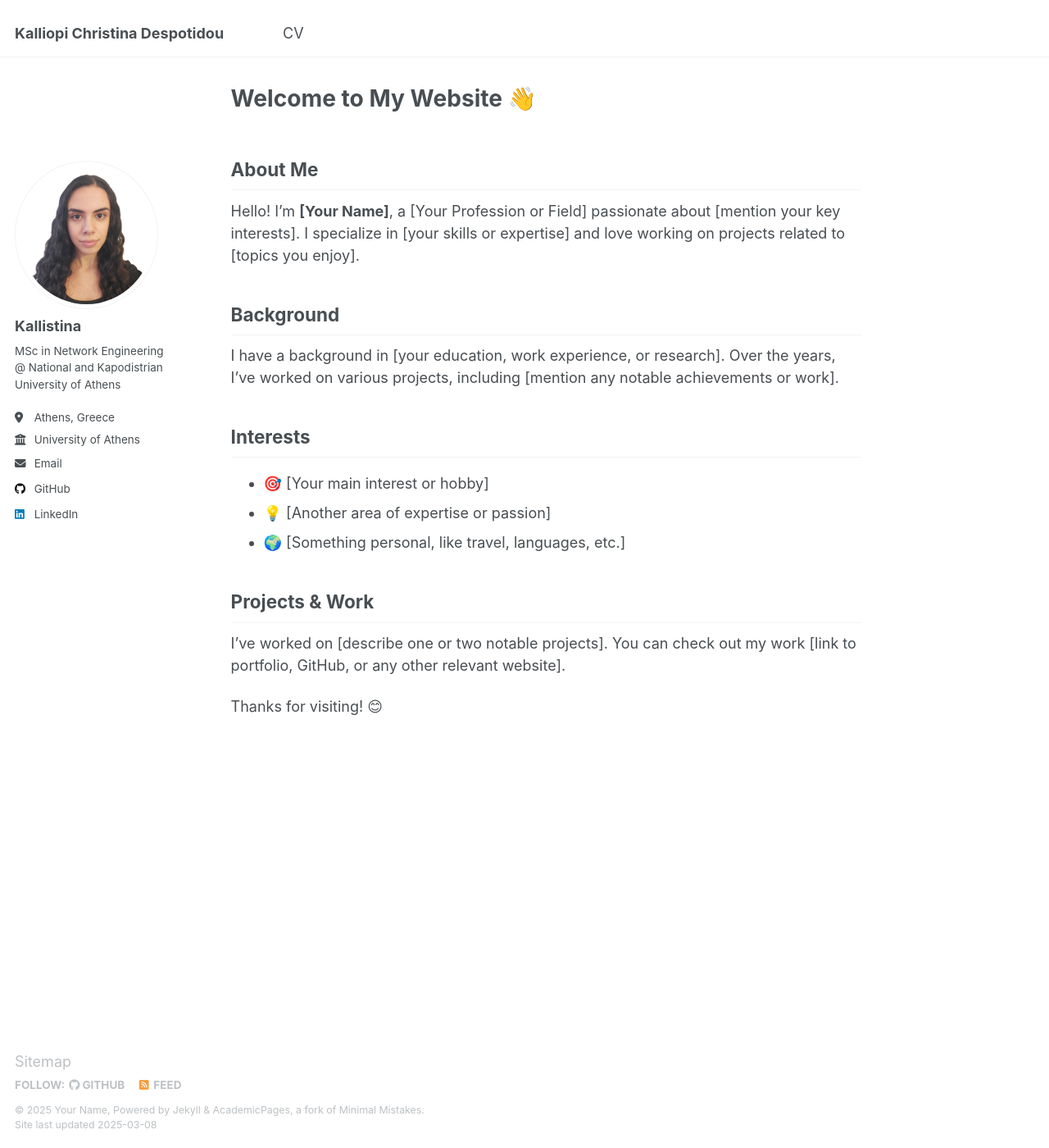
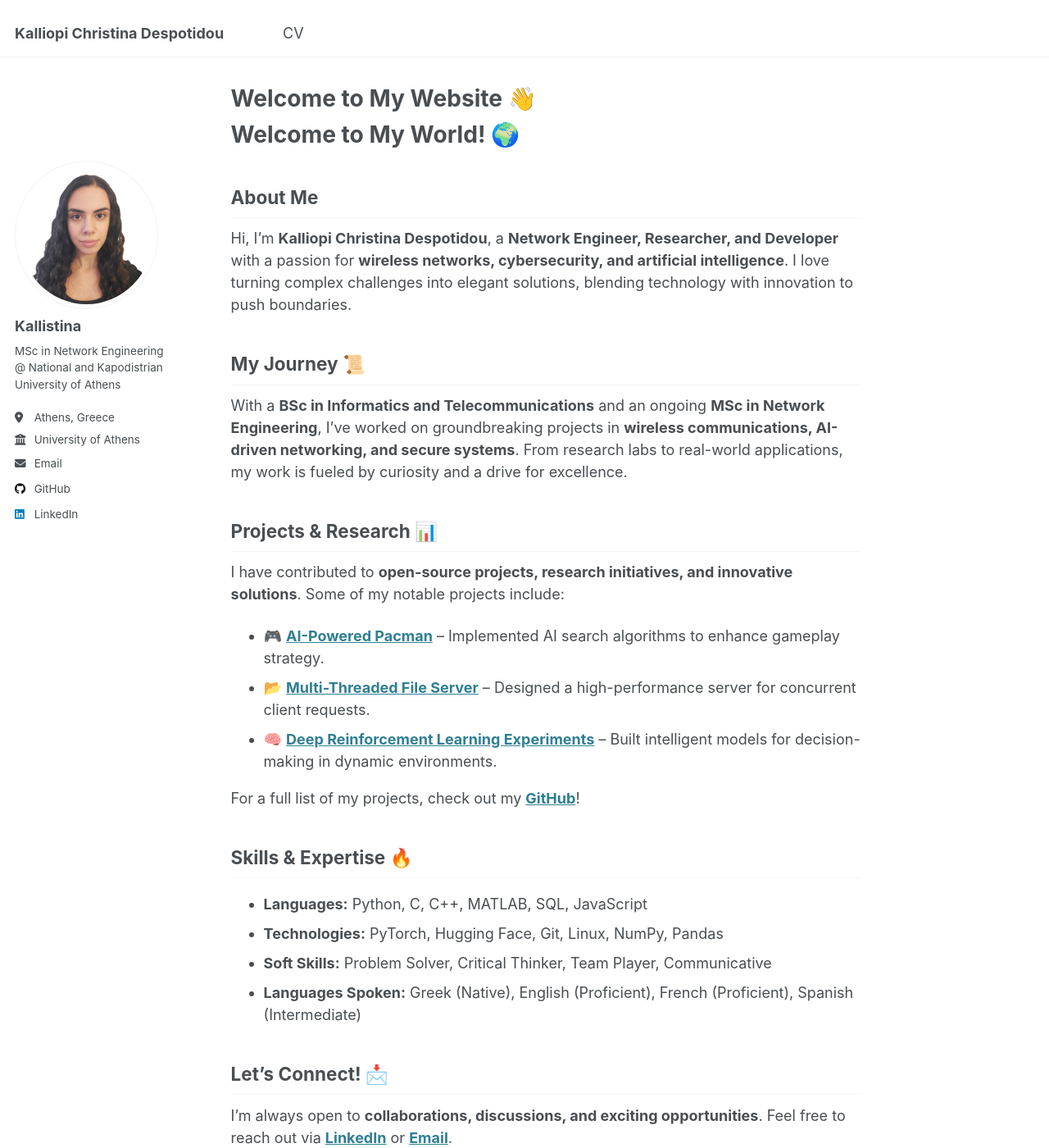
Before and after one commit to Kallistina/Kallistina.github.io, a Jekyll site: the page built from _pages/about.md, in a window 1280 px wide and 1400 px high. Shown: the whole window at 82% size. Built offline with Jekyll 4.4.1, drawn with Linux system fonts in a browser that asks for light colours; some of the changed text lies outside the part shown.

Commit message:
Update about.md

```diff
--- a/_pages/about.md
+++ b/_pages/about.md
@@ -7,18 +7,30 @@ redirect_from:
   - /about.html
 ---
 
+# Welcome to My World! 🌍
+
 ## About Me
-Hello! I'm **[Your Name]**, a [Your Profession or Field] passionate about [mention your key interests]. I specialize in [your skills or expertise] and love working on projects related to [topics you enjoy].
 
-## Background
-I have a background in [your education, work experience, or research]. Over the years, I’ve worked on various projects, including [mention any notable achievements or work].
+Hi, I'm **Kalliopi Christina Despotidou**, a **Network Engineer, Researcher, and Developer** with a passion for **wireless networks, cybersecurity, and artificial intelligence**. I love turning complex challenges into elegant solutions, blending technology with innovation to push boundaries.
 
-## Interests
-- 🎯 [Your main interest or hobby]
-- 💡 [Another area of expertise or passion]
-- 🌍 [Something personal, like travel, languages, etc.]
+## My Journey 📜
+With a **BSc in Informatics and Telecommunications** and an ongoing **MSc in Network Engineering**, I've worked on groundbreaking projects in **wireless communications, AI-driven networking, and secure systems**. From research labs to real-world applications, my work is fueled by curiosity and a drive for excellence.
 
-## Projects & Work
-I’ve worked on [describe one or two notable projects]. You can check out my work [link to portfolio, GitHub, or any other relevant website].
+## Projects & Research 📊
+I have contributed to **open-source projects, research initiatives, and innovative solutions**. Some of my notable projects include:
+- 🎮 **[AI-Powered Pacman](https://github.com/Kallistina/berkeley-pacman-project)** – Implemented AI search algorithms to enhance gameplay strategy.
+- 📂 **[Multi-Threaded File Server](https://github.com/Kallistina/multi-threaded-file-server)** – Designed a high-performance server for concurrent client requests.
+- 🧠 **[Deep Reinforcement Learning Experiments](https://github.com/Kallistina/dqn-gym-experiments)** – Built intelligent models for decision-making in dynamic environments.
 
-Thanks for visiting! 😊
+For a full list of my projects, check out my **[GitHub](https://github.com/Kallistina)**!
+
+## Skills & Expertise 🔥
+- **Languages:** Python, C, C++, MATLAB, SQL, JavaScript
+- **Technologies:** PyTorch, Hugging Face, Git, Linux, NumPy, Pandas
+- **Soft Skills:** Problem Solver, Critical Thinker, Team Player, Communicative
+- **Languages Spoken:** Greek (Native), English (Proficient), French (Proficient), Spanish (Intermediate)
+
+## Let’s Connect! 📩
+I’m always open to **collaborations, discussions, and exciting opportunities**. Feel free to reach out via **[LinkedIn](#)** or **[Email](#)**.
+
+Thanks for visiting my space! 🚀
```
